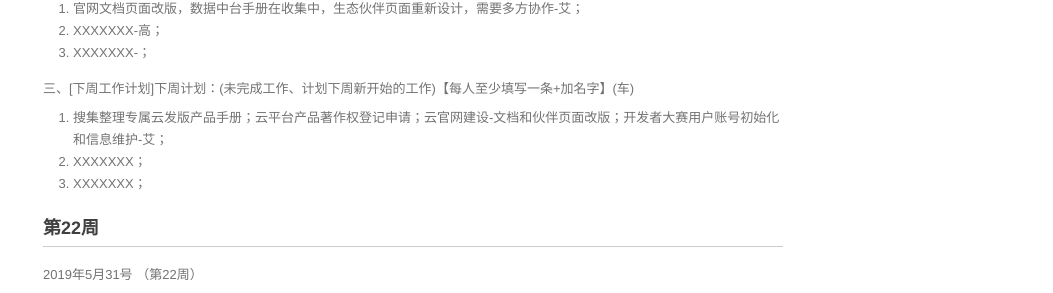
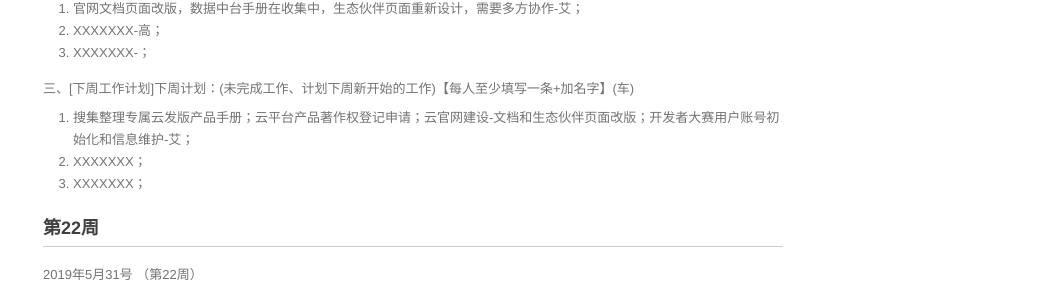
Before and after one commit to walllFlower/blog, a Jekyll site: the page built from _posts/2018-07-17-day_report_cxz.md, in a window 1280 px wide and 900 px high, scrolled down 1154 px. Shown: the part 150-443 px from the top of the window, without its empty margins (227-1280 px from the left). Built offline with Jekyll 4.4.1, drawn with Linux system fonts in a browser that asks for light colours; comment, search, counter and statistics services are not loaded.

Commit message:
Update 2018-07-17-day_report_cxz.md

```diff
--- a/_posts/2018-07-17-day_report_cxz.md
+++ b/_posts/2018-07-17-day_report_cxz.md
@@ -77,7 +77,7 @@ categories: 技术运营工作周报
 
 三、[下周工作计划]下周计划：(未完成工作、计划下周新开始的工作)【每人至少填写一条+加名字】(车)
 
-1. 搜集整理专属云发版产品手册；云平台产品著作权登记申请；云官网建设-文档和伙伴页面改版；开发者大赛用户账号初始化和信息维护-艾；
+1. 搜集整理专属云发版产品手册；云平台产品著作权登记申请；云官网建设-文档和生态伙伴页面改版；开发者大赛用户账号初始化和信息维护-艾；
 2. XXXXXXX；
 3. XXXXXXX；
 
```
